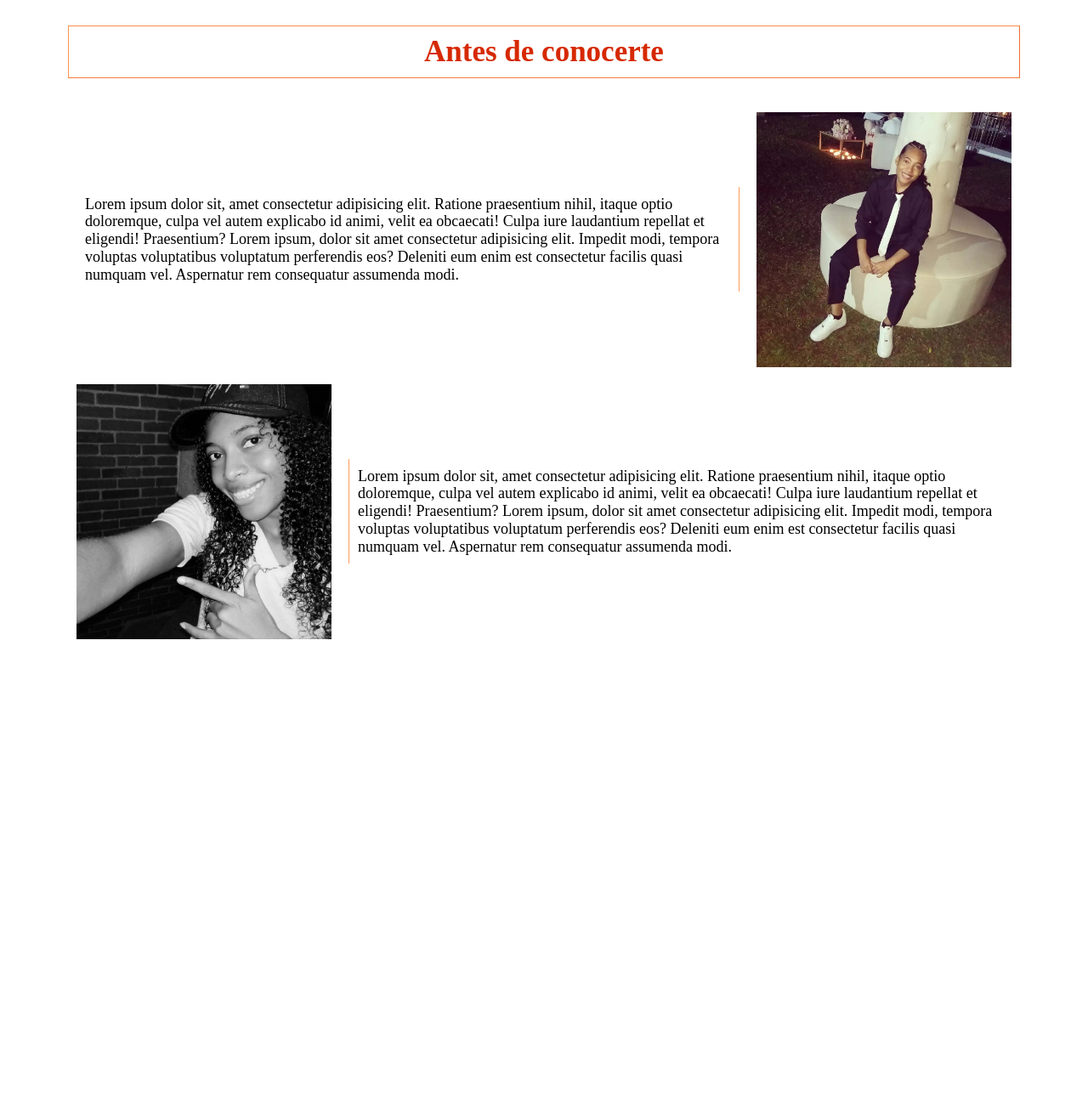
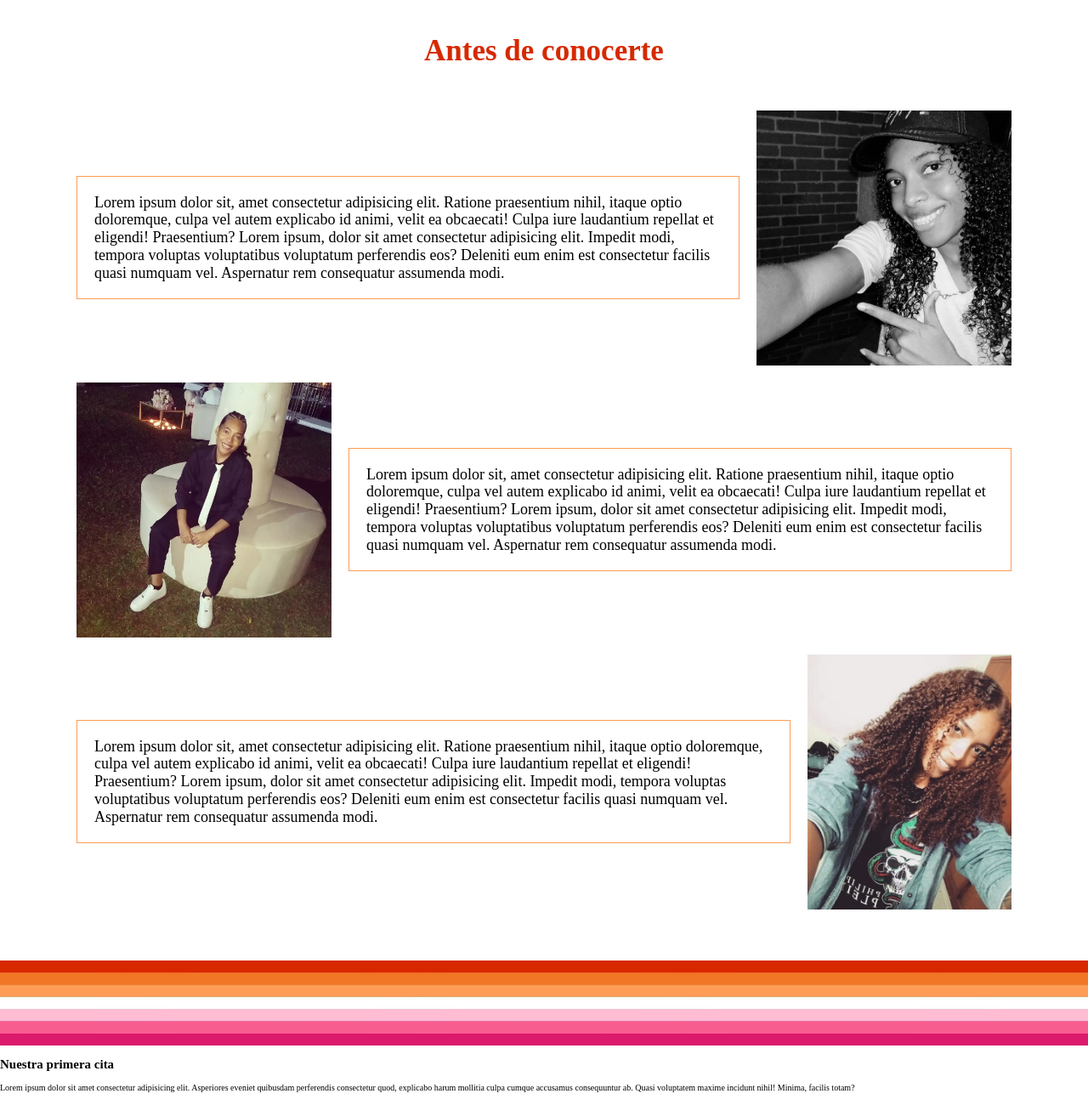
Before and after one commit to YesiPG/nuestraHistoria, a website: page index.html in a window 1280 px wide. Shown: the part 920-2220 px from the top of the page at 85% size. Before the commit the page ends 1732 px from the top, so only its background shows below. Drawn offline with Linux system fonts and the light colour scheme.

Commit message:
section primera cita

```diff
--- a/index.html
+++ b/index.html
@@ -100,15 +100,15 @@
         </p>
         <img
           class="antesTextoImg"
-          src="image/fotos de nosotras/yesi1.jpg"
-          alt="foto de yesi1"
+          src="image/fotos de nosotras/yesi2.jpg"
+          alt="foto de yesi2"
         />
       </div>
       <div class="antesTexto">
         <img
           class="antesTextoImg"
-          src="image/fotos de nosotras/yesi2.jpg"
-          alt="foto de yesi2"
+          src="image/fotos de nosotras/yesi1.jpg"
+          alt="foto de yesi1"
         />
         <p class="antesTextoParrafo">
           Lorem ipsum dolor sit, amet consectetur adipisicing elit. Ratione
@@ -120,6 +120,32 @@
           quasi numquam vel. Aspernatur rem consequatur assumenda modi.
         </p>
       </div>
+      <div class="antesTexto">
+        <p class="antesTextoParrafo">
+          Lorem ipsum dolor sit, amet consectetur adipisicing elit. Ratione
+          praesentium nihil, itaque optio doloremque, culpa vel autem explicabo
+          id animi, velit ea obcaecati! Culpa iure laudantium repellat et
+          eligendi! Praesentium? Lorem ipsum, dolor sit amet consectetur
+          adipisicing elit. Impedit modi, tempora voluptas voluptatibus
+          voluptatum perferendis eos? Deleniti eum enim est consectetur facilis
+          quasi numquam vel. Aspernatur rem consequatur assumenda modi.
+        </p>
+        <img
+          class="antesTextoImg"
+          src="image/fotos de nosotras/yesi3.jpg"
+          alt="foto de yesi3"
+        />
+      </div>
+    </section>
+
+    <section class="cita1">
+      <img class="cita1Img" src="image/fotos de nosotras/13.jpg" alt="bandera lesbica">
+      <div>
+        <h2>Nuestra primera cita</h2>
+        <p>Lorem ipsum dolor sit amet consectetur adipisicing elit. Asperiores eveniet quibusdam perferendis consectetur quod, explicabo harum mollitia culpa cumque accusamus consequuntur ab. Quasi voluptatem maxime incidunt nihil! Minima, facilis totam?</p>
+        <img src="image/fotos de nosotras/1.jpg" alt="foto orgullo lgtb">
+      </div>
+
     </section>
 
     <!-- Scripts -->
--- a/js/sliderHero.js
+++ b/js/sliderHero.js
@@ -5,7 +5,7 @@
   const carrusel =d.querySelector(".heroCarrusel");
 
   let intervalo = null;
-  let step = 1;
+  let step = 2;
   let maxScrollLeft = carrusel.scrollWidth - carrusel.clientWidth;
 
   const empezar = ()=>{
--- a/sass/style.scss
+++ b/sass/style.scss
@@ -67,44 +67,14 @@
     font-size: Var.$title-size2;
     color: Var.$color-naranja;
     padding: 1rem;
-
-    animation-name: moverBorder;
-    animation-duration: 1.5s;
-    animation-direction: normal;
-    animation-iteration-count: infinite;
-
-    @keyframes moverBorder {
-      0% {
-        border: none;
-      }
-      25% {
-        border-top: 1px solid Var.$color-naranja-claro;
-      }
-      50% {
-        border-left: 1px solid Var.$color-naranja-claro;
-      }
-      75% {
-        border-bottom: 1px solid Var.$color-naranja-claro;
-      }
-      100% {
-        border-right: 1px solid Var.$color-naranja-claro;
-      }
-    }
   }
   &Texto {
     @include Mixin.crear-flex(center, center);
     &Parrafo {
       margin: 1rem;
       font-size: Var.$parrafo-size2;
-
-      &:nth-child(1) {
-        border-right: 1px solid Var.$color-naranja-claro;
-        padding: 1rem;
-      }
-      &:nth-child(2) {
-        border-left: 1px solid Var.$color-naranja-claro;
-        padding: 1rem;
-      }
+      border: 1px solid Var.$color-naranja-claro;
+      padding: 2rem;
     }
     &Img {
       margin: 1rem;
@@ -115,3 +85,12 @@
     }
   }
 }
+
+.cita1{
+  &Img{
+    max-width: 100%;
+    width: 100%;
+    height: 10rem;
+    object-fit: fill;
+  }
+}
```
Also changed, not shown: css/style.css, image/fotos de nosotras/yesi3.jpg (added), 1 other file.
